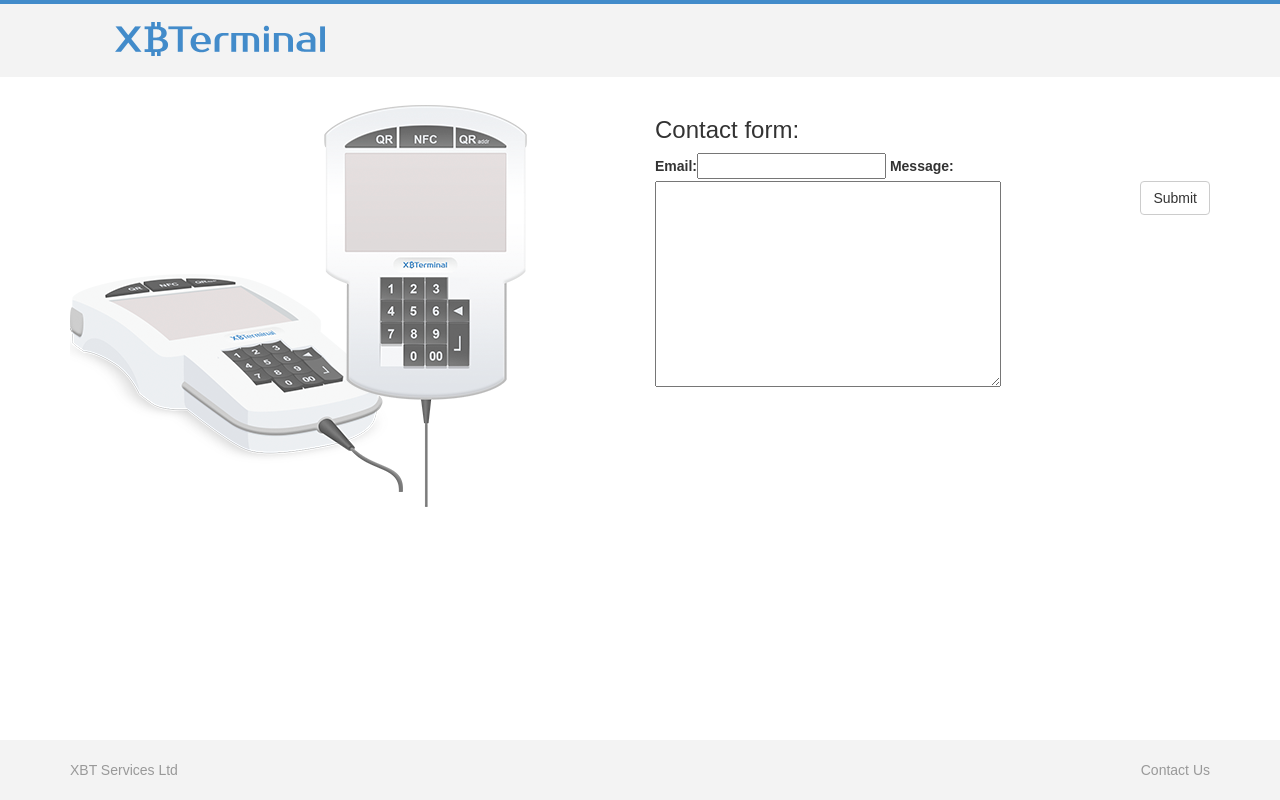
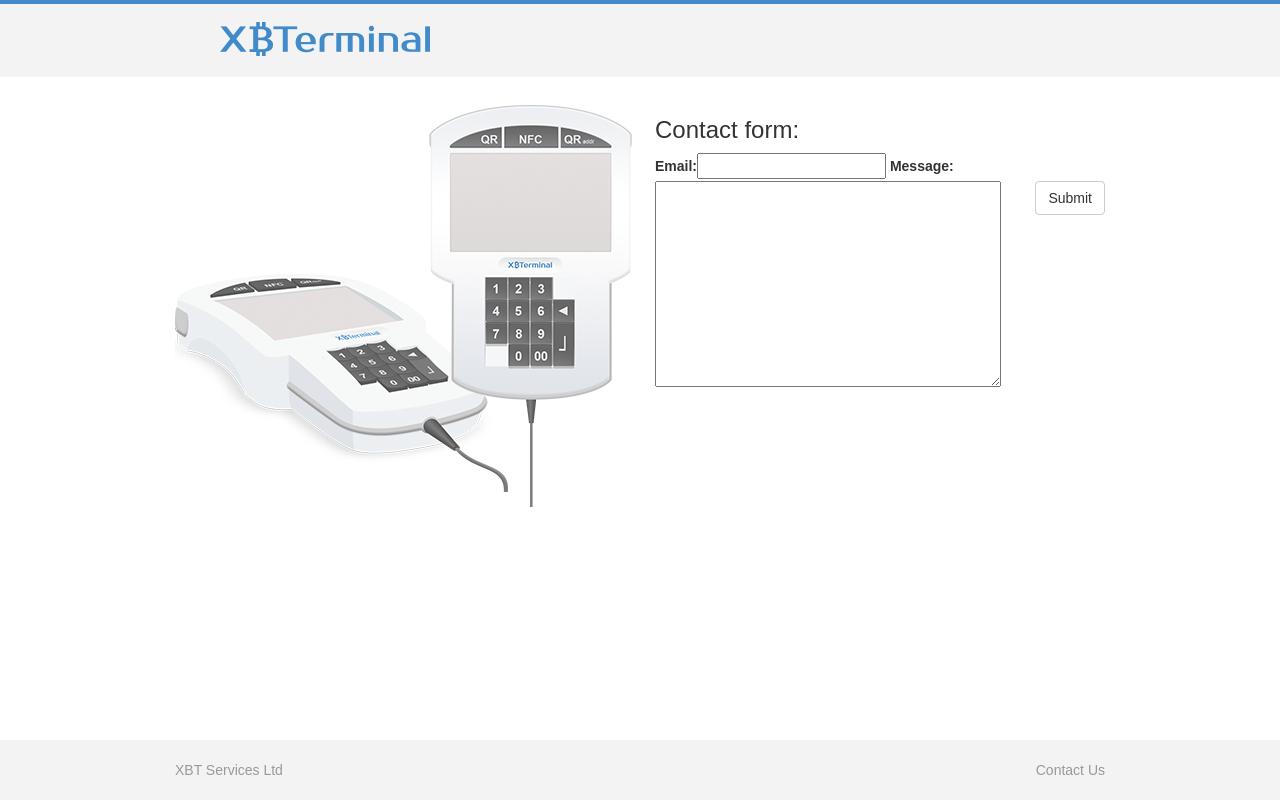
Before and after one commit to alexykot/xbterminal-website, a Django app: page /contact/ in a window 1280 px wide. Run offline with Django 3.2, Linux system fonts and the light colour scheme; some libraries are stand-ins or nearby versions.

Commit message:
fix width to clone landing view

```diff
--- a/xbterminal/website/static/website/css/main.css
+++ b/xbterminal/website/static/website/css/main.css
@@ -34,3 +34,8 @@
 .container .text-muted {
   margin: 20px 0;
 }
+
+/*override container width to clone landing*/
+.container {
+    width: 960px;
+}
```
